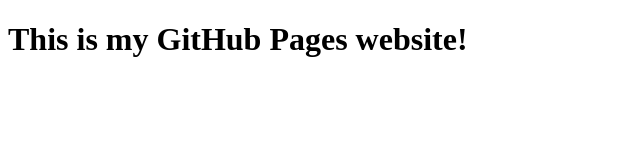
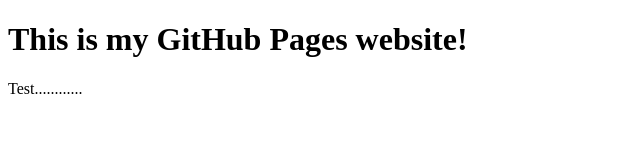
Before and after one commit to Navi028/Navi028.github.io, a plain HTML site: page index.html in a window 1280 px wide. Shown: the full height of the page, 0-640 px from the left. Drawn offline with Linux system fonts and the light colour scheme.

Commit message:
Added Text

```diff
--- a/index.html
+++ b/index.html
@@ -7,5 +7,6 @@
 	</head>
 	<body>
 		<h1> This is my GitHub Pages website!</h1>
+		Test............
 	</body>
 </html>
```
